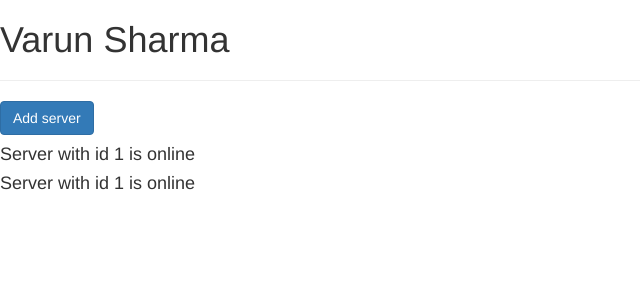
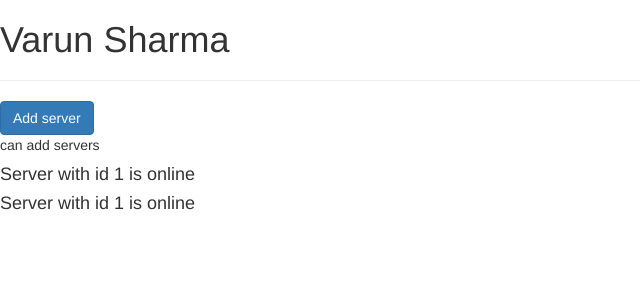
Before and after one commit to imva508/Angular-Sample, an Angular app: page / in a window 1280 px wide. Shown: the top 300 px of the page, without its empty margins (0-640 px from the left). Built offline with nearby package versions, Linux system fonts and the light colour scheme.

Commit message:
prop with data binding

```diff
--- a/src/app/servers/servers.component.html
+++ b/src/app/servers/servers.component.html
@@ -1,3 +1,4 @@
 <button class="btn btn-primary" [disabled] = "allowNewServer">Add server</button>
+<p [innerText] = "allowNewServer ? 'cannot add servers' : 'can add servers'"></p>
 <app-server></app-server>
 <app-server></app-server>
```
